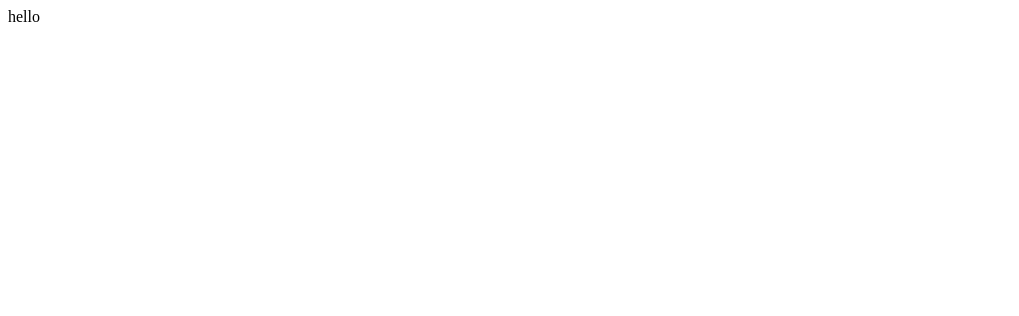
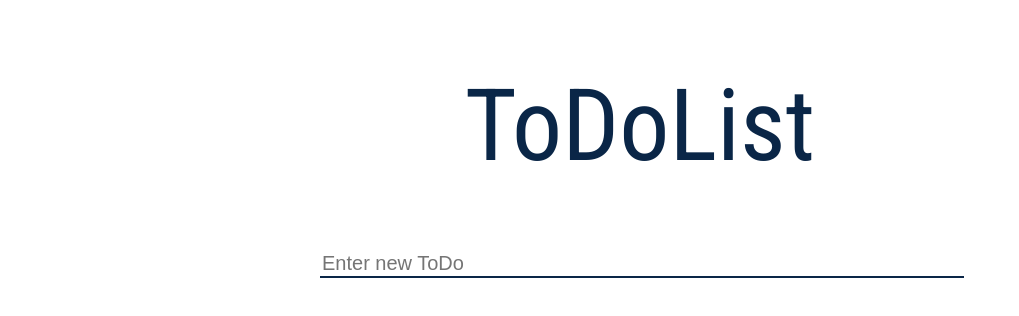
Before and after one commit to ameyayeole/ToDOList_MERN, a React app in the folder frontend/: page / in a window 1280 px wide. Shown: the whole page, without its empty margins (0-1019 px from the left). Built offline with nearby package versions, Linux system fonts and the light colour scheme.

Commit message:
made header and input component

```diff
--- a/frontend/public/index.html
+++ b/frontend/public/index.html
@@ -8,7 +8,8 @@
       name="description"
       content="Web site created using create-react-app"
     />
-
+    <link rel="stylesheet" href="style.css">
+    <link rel="preconnect" href="https://fonts.googleapis.com"><link rel="preconnect" href="https://fonts.gstatic.com" crossorigin><link href="https://fonts.googleapis.com/css2?family=Roboto+Condensed&display=swap" rel="stylesheet">
     <title>ToDoList</title>
   </head>
   <body>
--- /dev/null
+++ b/frontend/public/style.css
@@ -0,0 +1,25 @@
+body{
+    width: 50%;
+    margin: 0px auto;
+}
+
+.heading{
+    font-size: 100px;
+    color:#0A2647;
+    font-family: 'Roboto Condensed', sans-serif;
+    text-align: center;
+    font-weight: 50;
+}
+.form{
+    margin: 0px auto;
+
+}
+
+.form input{
+    font-size: 20px;
+    color:#0A2647;
+    width: 100%;
+    border: none;
+    outline: none;
+    border-bottom: 2px solid #0A2647;
+}
--- /dev/null
+++ b/frontend/src/components/app.js
@@ -0,0 +1,14 @@
+import React from "react";
+import Header from "./header"
+import Input from "./input"
+
+const App = ()=>{
+    return(
+        <>
+        <Header/>
+        <Input/>
+        </>
+    )
+}
+
+export default App;
--- /dev/null
+++ b/frontend/src/components/header.js
@@ -0,0 +1,9 @@
+import React from "react";
+
+const Header = ()=>{
+    return (
+        <h1 className="heading">ToDoList</h1>
+    )
+}
+
+export default Header;
--- /dev/null
+++ b/frontend/src/components/input.js
@@ -0,0 +1,19 @@
+import { useState } from "react";
+const Input = ()=>{
+
+    const [input,setInput] = useState("");
+
+    const handleSubmit = (e)=>{
+        e.preventDefault();
+    }
+    const handleChange = (e)=>{
+        setInput(e.target.value);
+    }
+    return(
+        <form className="form" onSubmit={handleSubmit}>
+        <input placeholder="Enter new ToDo" onChange={handleChange}/>
+        </form>
+    )
+}
+
+export default Input;
--- a/frontend/src/index.js
+++ b/frontend/src/index.js
@@ -1,10 +1,11 @@
 import React from 'react';
 import ReactDOM from 'react-dom/client';
+import App from "./components/app.js"
 
 
 const root = ReactDOM.createRoot(document.getElementById('root'));
 root.render(
   <React.StrictMode>
-  hello
+  <App/>
   </React.StrictMode>
 );
```
